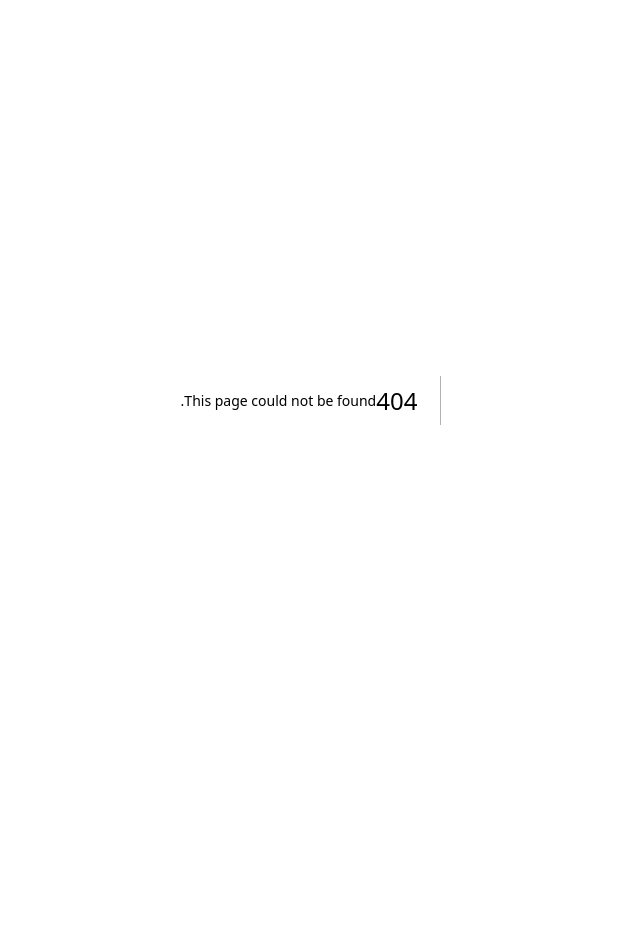
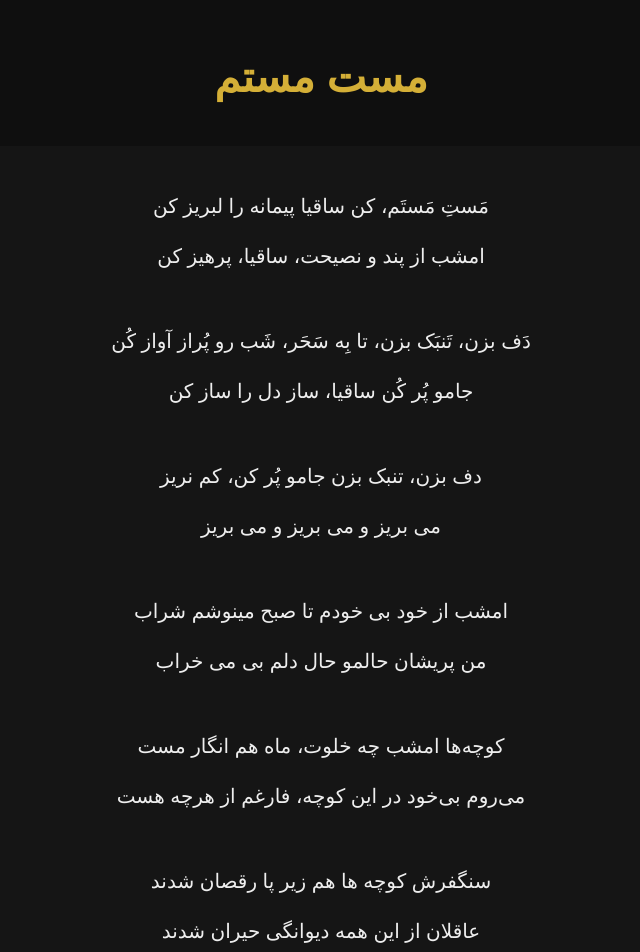
Before and after one commit to mahtaghahreman/Mahta_ghahreman, a Next.js app: page /lyrics/mast-mastam in a window 1280 px wide. Before the commit this address had no page. Shown: the top 952 px of the page, without its empty margins (319-959 px from the left). Before the commit the page ends 800 px from the top, so only its background shows below. Built offline with nearby package versions, Linux system fonts and the light colour scheme.

Commit message:
Create page.tsx

```diff
--- /dev/null
+++ b/app/lyrics/mast-mastam/page.tsx
@@ -0,0 +1,44 @@
+export default function MastMastamPage() {
+  return (
+    <main className="lyrics-page">
+      <h1>مست مستم</h1>
+
+      <div className="lyrics-text">
+        <p>
+          مَستِ مَستَم، کن ساقیا پیمانه را لبریز کن<br />
+          امشب از پند و نصیحت، ساقیا، پرهیز کن
+        </p>
+
+        <p>
+          دَف بزن، تَنبَک بزن، تا بِه سَحَر، شَب رو پُراز آواز کُن<br />
+          جامو پُر کُن ساقیا، ساز دل را ساز کن
+        </p>
+
+        <p>
+          دف بزن، تنبک بزن جامو پُر کن، کم نریز<br />
+          می بریز و می بریز و می بریز
+        </p>
+
+        <p>
+          امشب از خود بی خودم تا صبح مینوشم شراب<br />
+          من پریشان حالمو حال دلم بی می خراب
+        </p>
+
+        <p>
+          کوچه‌ها امشب چه خلوت، ماه هم انگار مست<br />
+          می‌روم بی‌خود در این کوچه، فارغم از هرچه هست
+        </p>
+
+        <p>
+          سنگفرش کوچه ها هم زیر پا رقصان شدند<br />
+          عاقلان از این همه دیوانگی حیران شدند
+        </p>
+
+        <p>
+          صبح آمد ساقیا، پیمانه‌ام خالی نشد<br />
+          هرچه نوشیدم، ولی باز هم کافی نشد
+        </p>
+      </div>
+    </main>
+  );
+}
```
